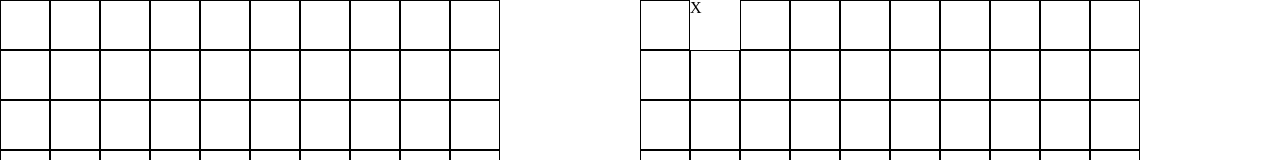
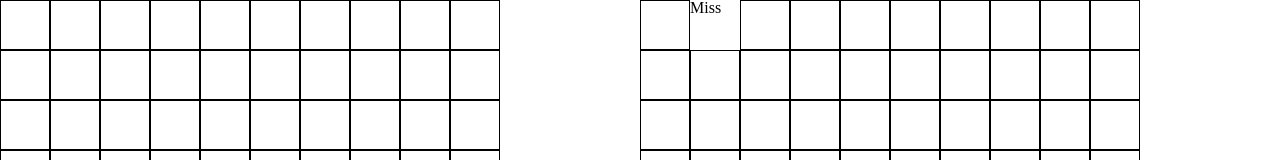
Before and after one commit to zainiscoding/battleship, a React (Create React App) app: page / in a window 1280 px wide. Both pictures are taken after a click on the element 715 px from the left and 25 px from the top of the page. Shown: the top 160 px of the page. Built offline with nearby package versions, Linux system fonts and the light colour scheme; the HTML template or start-up script is replaced by a standard one.

Commit message:
Renamed some functions for clarity and implemented a very ugly way to give the grid x and y coordinates

```diff
--- a/src/components/DisplayGame.jsx
+++ b/src/components/DisplayGame.jsx
@@ -21,8 +21,40 @@ const DisplayGame = (props) => {
       <div id='game-wrapper__computer-board-wrapper'>
         {props.computer.playerBoard.gameBoardArray.map((block, index) => {
           if (block.ship) {
+            for (let i = 0; i < block.ship.positions.length; i++) {
+              return block.ship.positions[i].hit === true ? (
+                <div
+                  key={index}
+                  className='enemy-ship-block'
+                  id={props.setId(index) + ' HIT'}
+                  x={props.setId(index) + ' HIT'}
+                >
+                  HIT
+                </div>
+              ) : (
+                <div
+                  key={index}
+                  className='enemy-ship-block'
+                  id={props.setId(index)}
+                  onClick={props.playerAttackHandler}
+                >
+                  Ship
+                </div>
+              );
+            }
+
             {
-              return block.ship.position !== 'X' ? (
+              /* return block.ship.positions.map((position) => {
+              return position === true ? (
+                <div
+                  key={index}
+                  className='enemy-ship-block'
+                  id={index + ' HIT'}
+                  onClick={props.playerAttackHandler}
+                >
+                  HIT
+                </div>
+              ) : (
                 <div
                   key={index}
                   className='enemy-ship-block'
@@ -31,21 +63,13 @@ const DisplayGame = (props) => {
                 >
                   ship
                 </div>
-              ) : (
-                <div
-                  key={index}
-                  className='enemy-ship-block'
-                  id={index}
-                  onClick={props.playerAttackHandler}
-                >
-                  X
-                </div>
               );
+            }); */
             }
           } else if (block.miss) {
             return (
               <div key={index} className='miss-block'>
-                X
+                Miss
               </div>
             );
           } else {
@@ -54,13 +78,15 @@ const DisplayGame = (props) => {
                 key={index}
                 className='empty-block'
                 id={index}
+                x={props.setX(index)}
+                y={props.setY(index)}
                 onClick={props.playerAttackHandler}
               ></div>
             );
           }
         })}
       </div>
-      <button onClick={props.playerHandler}>Test</button>
+      <button onClick={props.placeTestShip}>Test</button>
     </div>
   );
 };
--- a/src/components/GameLoopContainer.js
+++ b/src/components/GameLoopContainer.js
@@ -15,9 +15,9 @@ const GameLoopContainer = (props) => {
     // eslint-disable-next-line
   }, [computer]);
 
-  function playerHandler() {
+  function placeTestShip() {
     setComputer((prevState) => {
-      prevState.playerBoard.placeShip(3, 9, 3);
+      prevState.playerBoard.placeShip(3, 0, 3);
       return { ...prevState };
     });
   }
@@ -29,20 +29,50 @@ const GameLoopContainer = (props) => {
       prevState.playerBoard.receiveAttack(targetBlock);
       return { ...prevState };
     });
-    console.log(computer);
   }
 
-  function logger(e) {
-    console.log(e.target.id);
+  function setX(index) {
+    let x = index;
+    if (index > 9) {
+      return (x = index % 10);
+    } else {
+      return x;
+    }
+  }
+
+  function setY(index) {
+    let y = 9;
+    if (index > 89) {
+      return (y = 0);
+    } else if (index > 79) {
+      return (y = 1);
+    } else if (index > 69) {
+      return (y = 2);
+    } else if (index > 59) {
+      return (y = 3);
+    } else if (index > 49) {
+      return (y = 4);
+    } else if (index > 39) {
+      return (y = 5);
+    } else if (index > 29) {
+      return (y = 6);
+    } else if (index > 19) {
+      return (y = 7);
+    } else if (index > 9) {
+      return (y = 8);
+    } else {
+      return y;
+    }
   }
 
   return (
     <DisplayGame
       player={player}
       computer={computer}
-      playerHandler={playerHandler}
-      logger={logger}
+      placeTestShip={placeTestShip}
       playerAttackHandler={playerAttackHandler}
+      setX={setX}
+      setY={setY}
     />
   );
 };
--- a/src/components/gameboardFactory.js
+++ b/src/components/gameboardFactory.js
@@ -4,7 +4,8 @@ const gameboardFactory = () => {
   const gameBoardArray = [];
 
   let loopCounter = 0;
-  function pushToBoard() {
+
+  const pushToBoard = (() => {
     for (let i = 0; i < 100; i++) {
       let x = i;
       let y = 9;
@@ -23,36 +24,12 @@ const gameboardFactory = () => {
         }
         return y - loopCounter;
       }
-      // if (i > 99) {
-      //   return y - 10;
-      // } else if (i > 89) {
-      //   return y - 9;
-      // } else if (i > 79) {
-      //   return y - 8;
-      // } else if (i > 69) {
-      //   return y - 7;
-      // } else if (i > 59) {
-      //   return y - 6;
-      // } else if (i > 49) {
-      //   return y - 5;
-      // } else if (i > 39) {
-      //   return y - 4;
-      // } else if (i > 29) {
-      //   return y - 3;
-      // } else if (i > 19) {
-      //   return y - 2;
-      // } else if (i > 9) {
-      //   return y - 1;
-      // } else {
-      //   return y;
-      // }
 
       let emptyBlock = { empty: true, x: setX(), y: setY(), blockNumber: i };
 
       gameBoardArray.push(emptyBlock);
     }
-  }
-  pushToBoard();
+  })();
 
   function placeShip(x, y, shipLength) {
     const newShip = shipFactory(x, y, shipLength);
@@ -74,7 +51,6 @@ const gameboardFactory = () => {
         }
       });
     });
-    if (x === gameBoardArray) console.log(gameBoardArray);
   }
 
   function receiveAttack(coords) {
--- a/src/components/playerFactory.js
+++ b/src/components/playerFactory.js
@@ -3,10 +3,10 @@ import gameboardFactory from './gameboardFactory';
 const playerFactory = (name) => {
   const playerBoard = gameboardFactory();
 
-  function makePlay(position) {
+  function makePlay(x, y, length) {
     let randomPosition = Math.random() * 10;
-    if (position !== undefined) {
-      playerBoard.placeShip(position, 3);
+    if (x !== undefined) {
+      playerBoard.placeShip(x, y, length);
     } else {
       playerBoard.placeShip(randomPosition, randomPosition + 1, 3);
     }
--- a/src/components/shipFactory.js
+++ b/src/components/shipFactory.js
@@ -2,18 +2,20 @@ const shipFactory = (x, y, shipLength) => {
   let positions = [];
 
   for (let i = 0; i < shipLength; i++) {
-    positions.push({ blockNumber: i, x: x + i, y: y, hit: false });
+    const newPosition = { blockNumber: i, x: x + i, y: y, hit: false };
+    positions.push(newPosition);
   }
 
-  function hit(position) {
+  function hit(coords) {
     positions.forEach((shipBlock) => {
-      if (shipBlock.x === position) {
+      if (shipBlock.x === coords) {
         positions.splice(positions.indexOf(shipBlock), 1, {
           blockNumber: shipBlock.blockNumber,
           x: shipBlock.x,
           y: shipBlock.y,
           hit: true,
         });
+        console.log(positions);
       }
     });
   }
```
Also changed, not shown: 2 other files (tests, documents, lock files or other folders).
